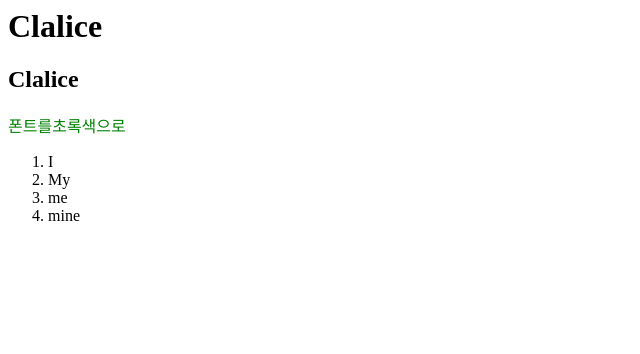
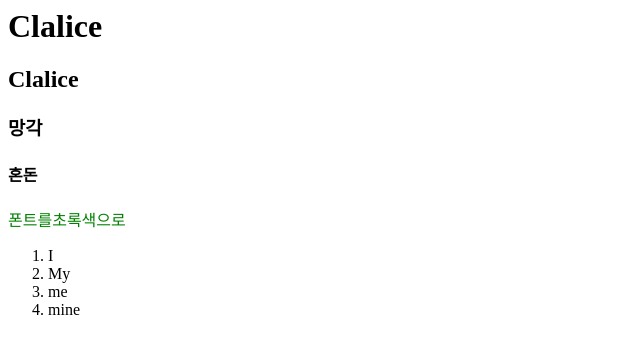
Before and after one commit to clalice/home, a plain HTML site: page index.html in a window 1280 px wide. Shown: the whole page, without its empty margins (0-640 px from the left). Drawn offline with Linux system fonts and the light colour scheme.

Commit message:
Update index.html

```diff
--- a/index.html
+++ b/index.html
@@ -1,20 +1,24 @@
 <html>
+
   <head>
     <title> Clalice </title>
     <h1> Clalice </h1>
     <h2> Clalice </h2>
+    <h3> 망각 </h3>
+    <h4> 혼돈 </h4>
   </head>
 
   <body>
+
     <font color = green> 폰트를초록색으로 </font>
+
     <ol>
       <li>I</li>
       <li>My</li>
       <li>me</li>
       <li>mine</li>
     </ol>
+
   </body>
 
-
-
 </html>
```
